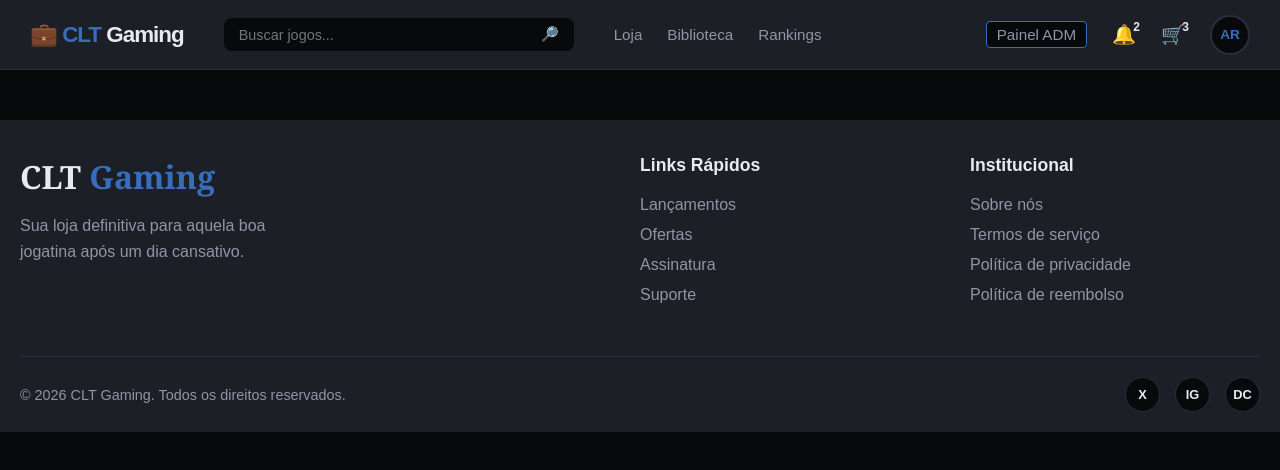
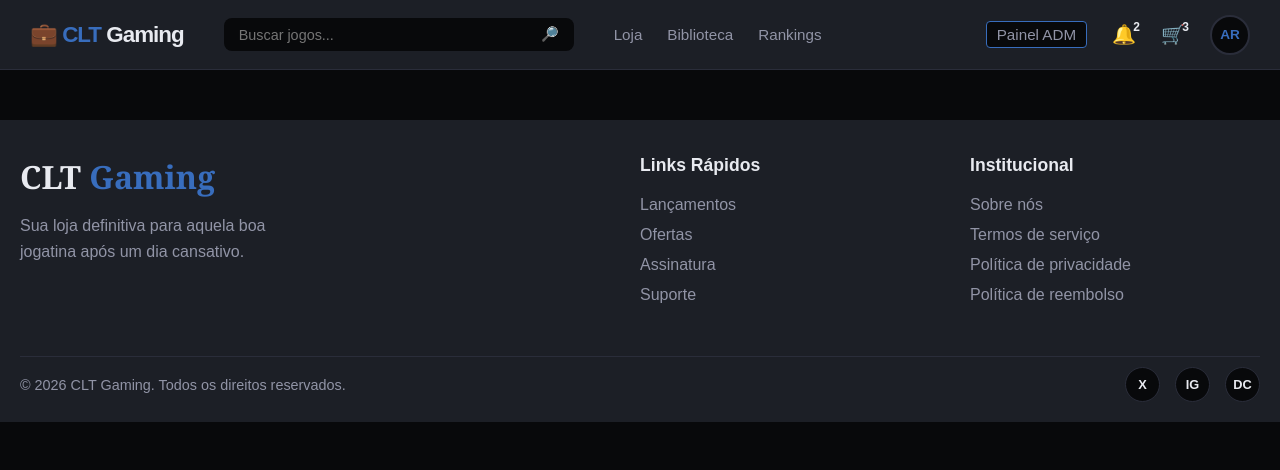
Before and after one commit to kaiquerios/EntregaP1A3, a React (Create React App) app: page / in a window 1280 px wide. Shown: the top 470 px of the page. Built offline with nearby package versions, Linux system fonts and the light colour scheme; no server answers; the HTML template or start-up script is replaced by a standard one.

Commit message:
ajuste na base do rodapé

```diff
--- a/src/components/layout/Footer/index.css
+++ b/src/components/layout/Footer/index.css
@@ -63,7 +63,7 @@
 
 .footer-bottom{
     max-width: 1850px;
-    margin: 20px auto 0;
+    margin: 10px auto 0;
     display: flex;
     justify-content: space-between;
     align-items: center;
```
